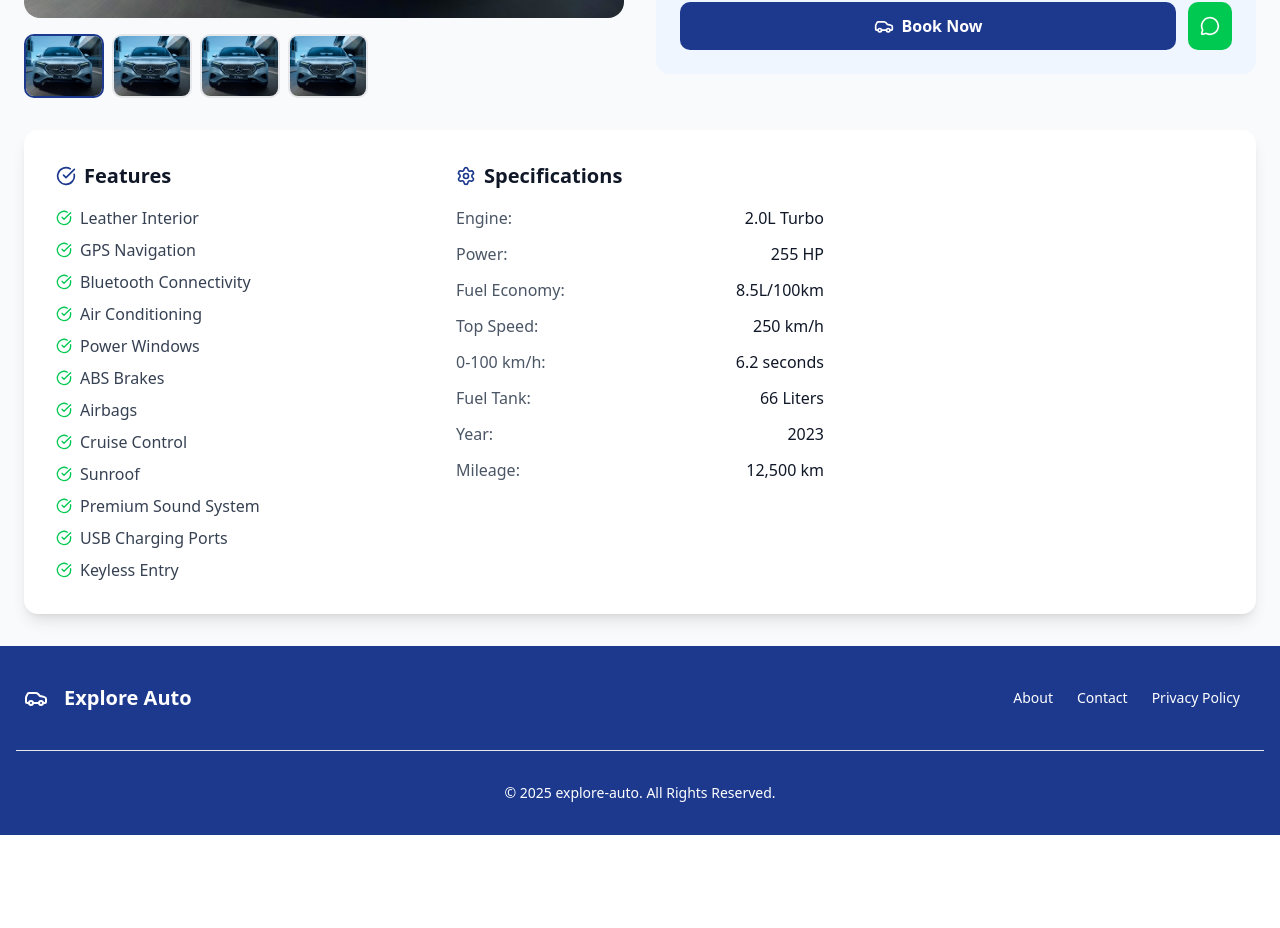
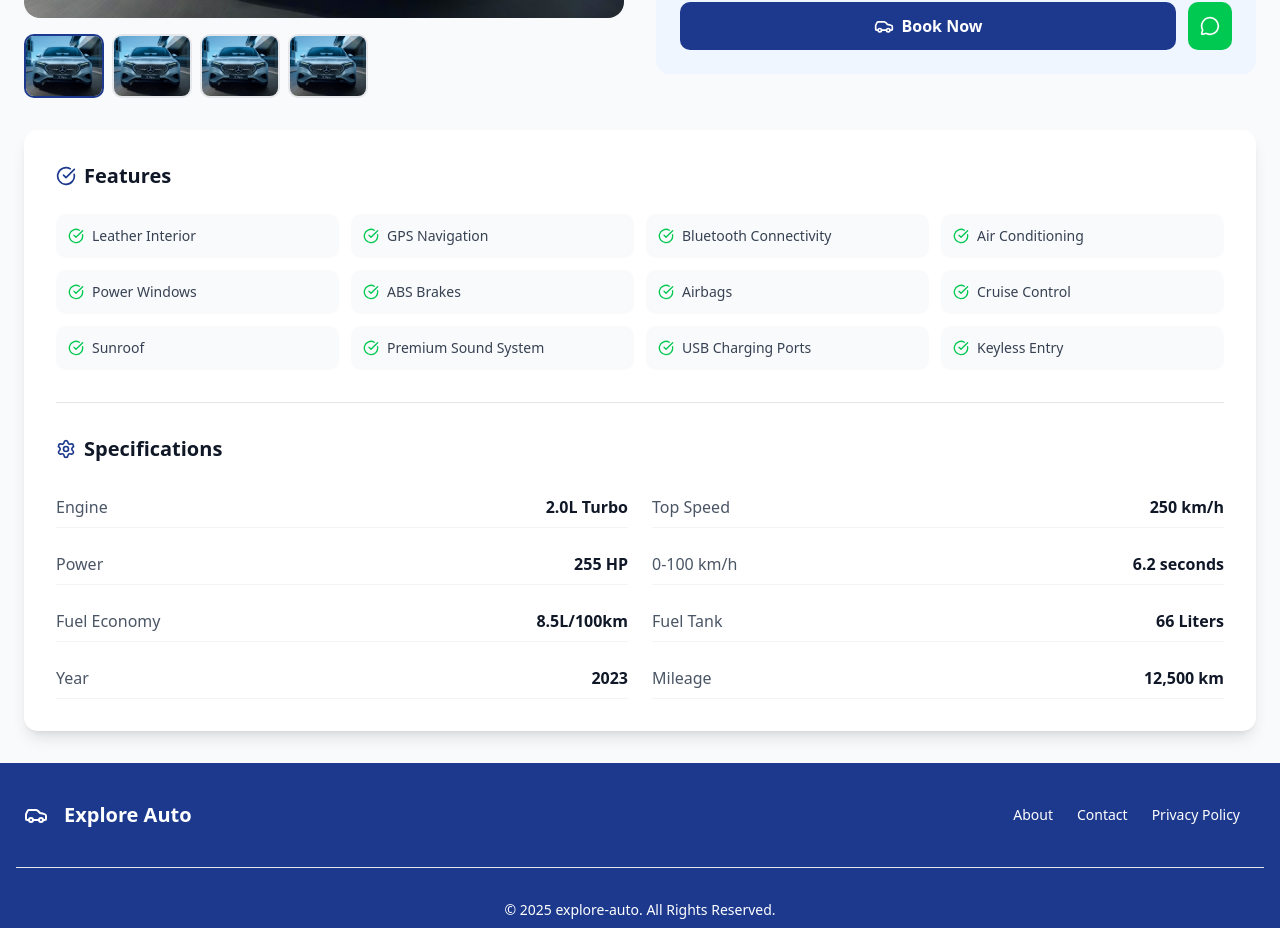
Before and after one commit to ayabakry/auto-explore, a Next.js app: page /car-details in a window 1280 px wide. Shown: the part 520-1448 px from the top of the page. Before the commit the page ends 1355 px from the top, so only its background shows below. Built offline with nearby package versions, Linux system fonts and the light colour scheme.

Commit message:
edit feature and specefication in car details page

```diff
--- a/src/app/car-details/page.jsx
+++ b/src/app/car-details/page.jsx
@@ -238,45 +238,78 @@ export default function CarDetailsPage() {
 
         {/* Detailed Information Tabs */}
         <div className="bg-white rounded-xl shadow-lg overflow-hidden">
-          <div className="grid md:grid-cols-3 gap-8 p-8">
+          <div className="p-8">
             {/* Features */}
-            <div>
-              <h3 className="text-xl font-semibold text-gray-900 mb-4 flex items-center gap-2">
+            <div className="mb-8">
+              <h3 className="text-xl font-semibold text-gray-900 mb-6 flex items-center gap-2">
                 <CheckCircle className="h-5 w-5 text-blue-900" />
                 Features
               </h3>
-              <div className="space-y-2">
+              <div className="grid grid-cols-2 md:grid-cols-3 lg:grid-cols-4 gap-3">
                 {car.features.map((feature, index) => (
-                  <div key={index} className="flex items-center gap-2">
-                    <CheckCircle className="h-4 w-4 text-green-500" />
-                    <span className="text-gray-700">{feature}</span>
+                  <div
+                    key={index}
+                    className="flex items-center gap-2 bg-gray-50 rounded-lg p-3"
+                  >
+                    <CheckCircle className="h-4 w-4 text-green-500 flex-shrink-0" />
+                    <span className="text-gray-700 text-sm">{feature}</span>
                   </div>
                 ))}
               </div>
             </div>
 
-            {/* Specifications */}
-            <div>
-              <h3 className="text-xl font-semibold text-gray-900 mb-4 flex items-center gap-2">
+            <div className="border-t pt-8">
+              <h3 className="text-xl font-semibold text-gray-900 mb-6 flex items-center gap-2">
                 <Settings className="h-5 w-5 text-blue-900" />
                 Specifications
               </h3>
-              <div className="space-y-3">
-                {Object.entries(car.specifications).map(([key, value]) => (
-                  <div key={key} className="flex justify-between">
-                    <span className="text-gray-600">{key}:</span>
-                    <span className="font-medium text-gray-900">{value}</span>
+              <div className="grid grid-cols-1 md:grid-cols-2 gap-6">
+                <div className="space-y-4">
+                  {Object.entries(car.specifications)
+                    .slice(
+                      0,
+                      Math.ceil(Object.entries(car.specifications).length / 2)
+                    )
+                    .map(([key, value]) => (
+                      <div
+                        key={key}
+                        className="flex justify-between items-center py-2 border-b border-gray-100"
+                      >
+                        <span className="text-gray-600 font-medium">{key}</span>
+                        <span className="font-semibold text-gray-900">
+                          {value}
+                        </span>
+                      </div>
+                    ))}
+                  <div className="flex justify-between items-center py-2 border-b border-gray-100">
+                    <span className="text-gray-600 font-medium">Year</span>
+                    <span className="font-semibold text-gray-900">
+                      {car.year}
+                    </span>
                   </div>
-                ))}
-                <div className="flex justify-between">
-                  <span className="text-gray-600">Year:</span>
-                  <span className="font-medium text-gray-900">{car.year}</span>
                 </div>
-                <div className="flex justify-between">
-                  <span className="text-gray-600">Mileage:</span>
-                  <span className="font-medium text-gray-900">
-                    {car.mileage}
-                  </span>
+                <div className="space-y-4">
+                  {Object.entries(car.specifications)
+                    .slice(
+                      Math.ceil(Object.entries(car.specifications).length / 2)
+                    )
+                    .map(([key, value]) => (
+                      <div
+                        key={key}
+                        className="flex justify-between items-center py-2 border-b border-gray-100"
+                      >
+                        <span className="text-gray-600 font-medium">{key}</span>
+                        <span className="font-semibold text-gray-900">
+                          {value}
+                        </span>
+                      </div>
+                    ))}
+                  <div className="flex justify-between items-center py-2 border-b border-gray-100">
+                    <span className="text-gray-600 font-medium">Mileage</span>
+                    <span className="font-semibold text-gray-900">
+                      {car.mileage}
+                    </span>
+                  </div>
                 </div>
               </div>
             </div>
```
